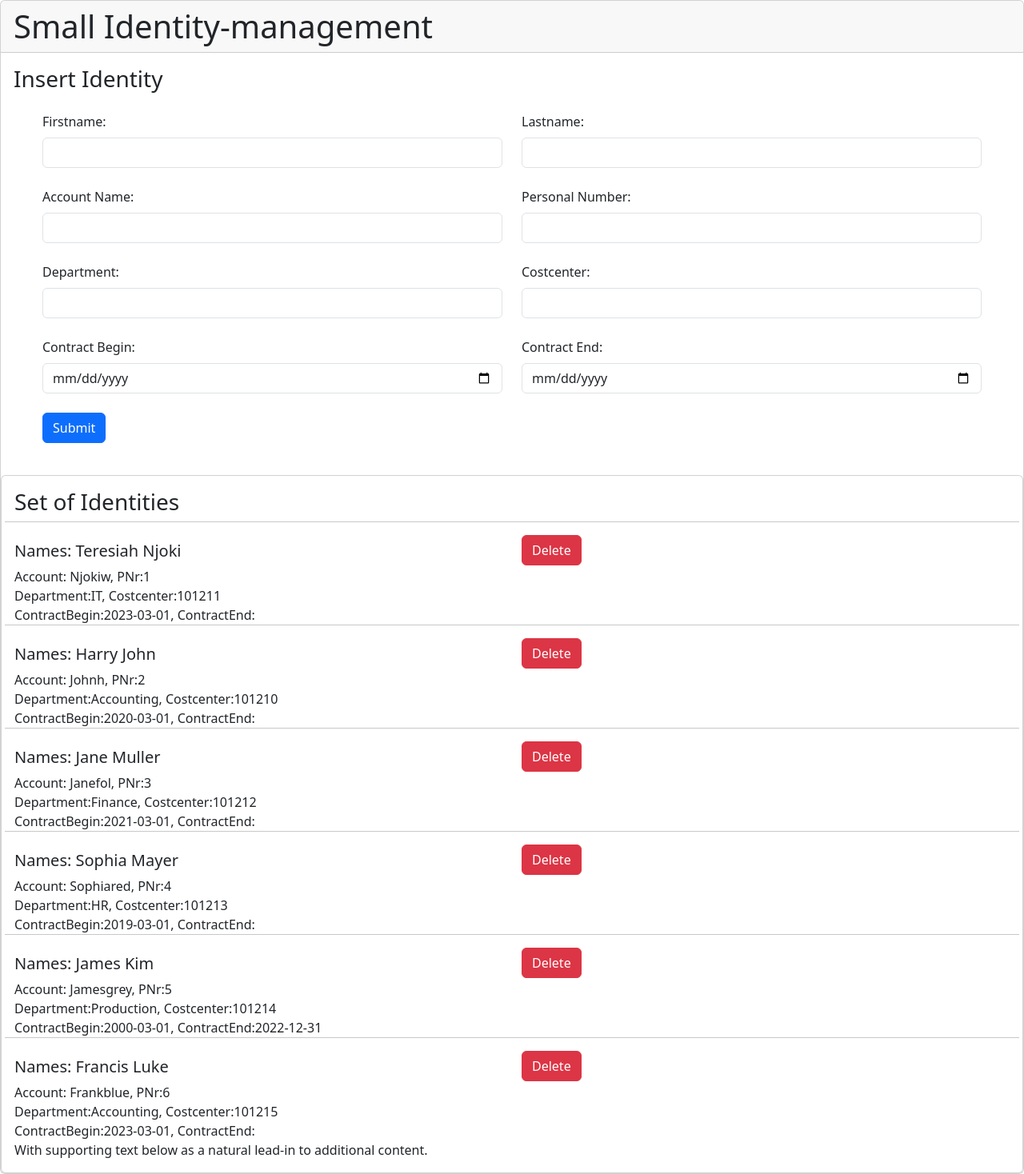
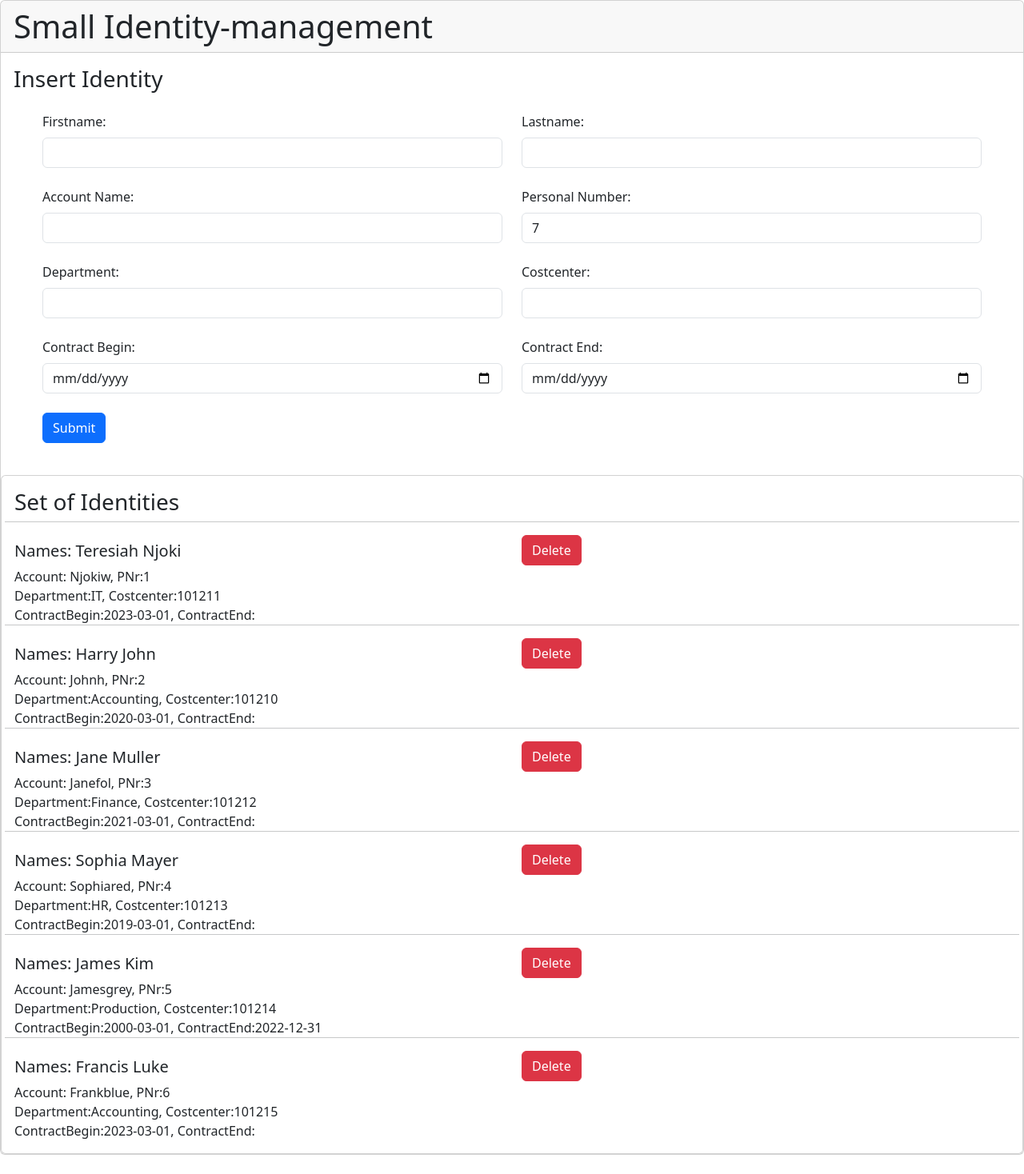
Before and after one commit to Wnjoki/angular-webdev, an Angular app in the folder identity-management/: page / in a window 1280 px wide. Shown: the whole page at 80% size. After the commit the page ends 1444 px from the top, so only its background shows below. Built offline with nearby package versions, Linux system fonts and the light colour scheme.

Commit message:
Data handling for new identity

```diff
--- a/identity-management/src/app/app.component.html
+++ b/identity-management/src/app/app.component.html
@@ -8,46 +8,46 @@
             <div class="row m-4">
                 <div class="col">
                     <label class="form-label" for="frmFirstname">Firstname:</label>
-                    <input class="form-control" type="text" id="frmFirstname" >
+                    <input class="form-control" type="text" id="frmFirstname" [(ngModel)]="cmIdentity.firstname">
                 </div>
                 <div class="col">
                     <label class="form-label" for="frmLastname">Lastname:</label>
-                    <input class="form-control" type="text" id="frmLastname" >
+                    <input class="form-control" type="text" id="frmLastname" [(ngModel)]="cmIdentity.lastname">
                 </div>
             </div>
             <div class="row m-4">
                 <div class="col">
                     <label class="form-label" for="frmAccountname">Account Name:</label>
-                    <input class="form-control" type="text" id="frmAccountname" >
+                    <input class="form-control" type="text" id="frmAccountname" [(ngModel)]="cmIdentity.accountname">
                 </div>
                 <div class="col">
                     <label class="form-label" for="frmPersonalNr">Personal Number:</label>
-                    <input class="form-control" type="number" id="frmPersonalNr" >
+                    <input class="form-control" type="number" id="frmPersonalNr" [(ngModel)]="cmIdentity.personalnr">
                 </div>
             </div>
             <div class="row m-4">
                 <div class="col">
                     <label class="form-label" for="frmDepartment">Department:</label>
-                    <input class="form-control" type="text" id="frmDepartment" >
+                    <input class="form-control" type="text" id="frmDepartment" [(ngModel)]="cmIdentity.department">
                 </div>
                 <div class="col">
                     <label class="form-label" for="frmCostcenter">Costcenter:</label>
-                    <input class="form-control" type="text" id="frmCostcenter" >
+                    <input class="form-control" type="text" id="frmCostcenter" [(ngModel)]="cmIdentity.costcenter">
                 </div>
             </div>
             <div class="row m-4">
                 <div class="col">
                     <label class="form-label" for="frmstartDate">Contract Begin:</label>
-                    <input class="form-control" type="date" id="frmstartDate" >
+                    <input class="form-control" type="date" id="frmstartDate" [(ngModel)]="cmIdentity.startDate">
                 </div>
                 <div class="col">
                     <label class="form-label" for="frmendDate">Contract End:</label>
-                    <input class="form-control" type="date" id="frmendDate" >
+                    <input class="form-control" type="date" id="frmendDate" [(ngModel)]="cmIdentity.endDate">
                 </div>
             </div>
             <div class="row m-4">
                 <div class="col">
-                    <button class="btn btn-primary" type="submit">Submit</button>
+                    <button class="btn btn-primary" type="submit" (click)="addIdentity()">Submit</button>
                 </div>
             </div>
 
@@ -82,7 +82,7 @@
 
                 </div>
             </div>
-        <p class="card-text">With supporting text below as a natural lead-in to additional content.</p>
+            <p class="card-text"></p>
         </div>
     </div>
 </div>
--- a/identity-management/src/app/app.component.ts
+++ b/identity-management/src/app/app.component.ts
@@ -28,4 +28,29 @@ export class AppComponent {
   DeleteIdentity(MyIdentity: Identity): void {
     this.Identities = this.Identities.filter(i => i != MyIdentity)
   }
+
+  cmIdentity: Identity = {
+    firstname: "",
+    lastname: "",
+    accountname: "",
+    personalnr: Math.max(...this.Identities.map(o => o.personalnr)) + 1,
+    costcenter: "",
+    department: "",
+    startDate: new Date(),
+  };
+
+  addIdentity(): void {
+    this.Identities.push(this.cmIdentity)
+    this.cmIdentity = {
+      firstname: "",
+      lastname: "",
+      accountname: "",
+      personalnr: Math.max(...this.Identities.map(o => o.personalnr)) + 1,
+      costcenter: "",
+      department: "",
+      startDate: new Date(),
+    }
+  }
+
+
 }
```
Lines whose indentation alone changed are shown as unchanged.
